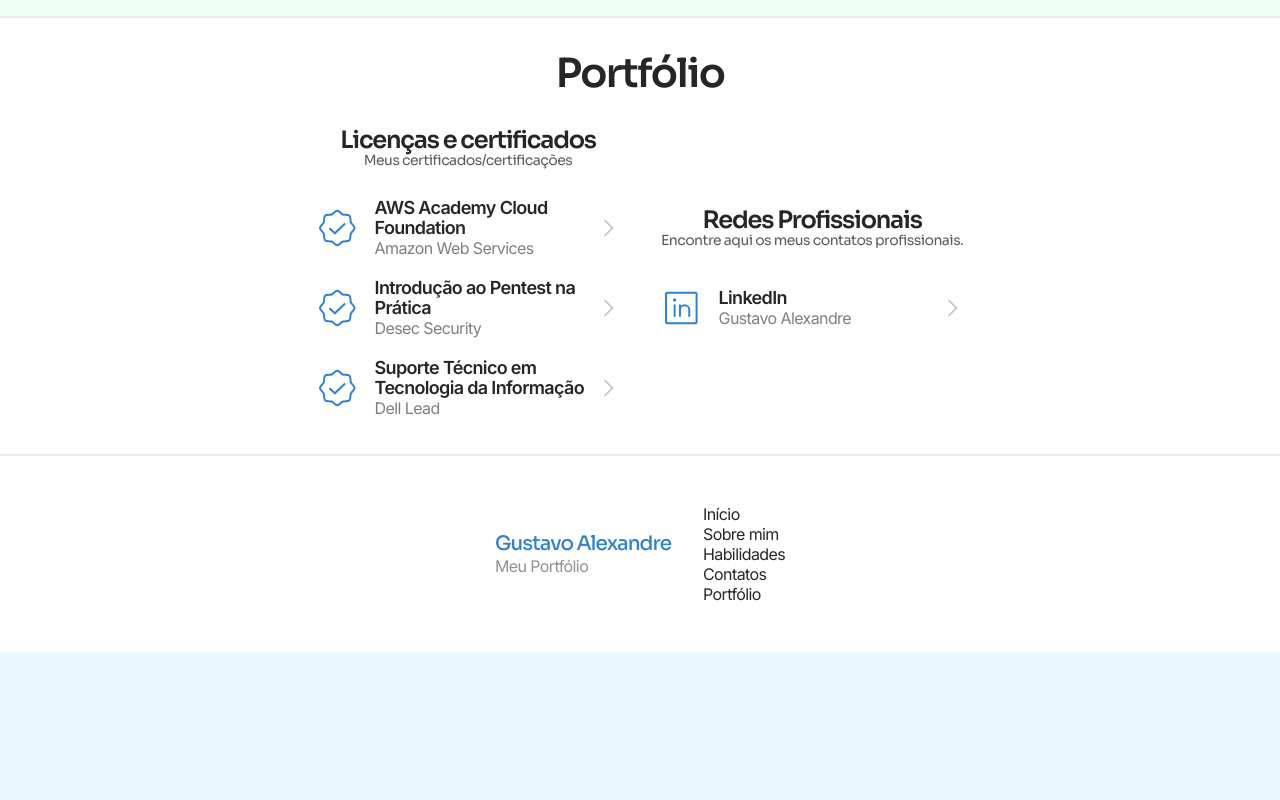
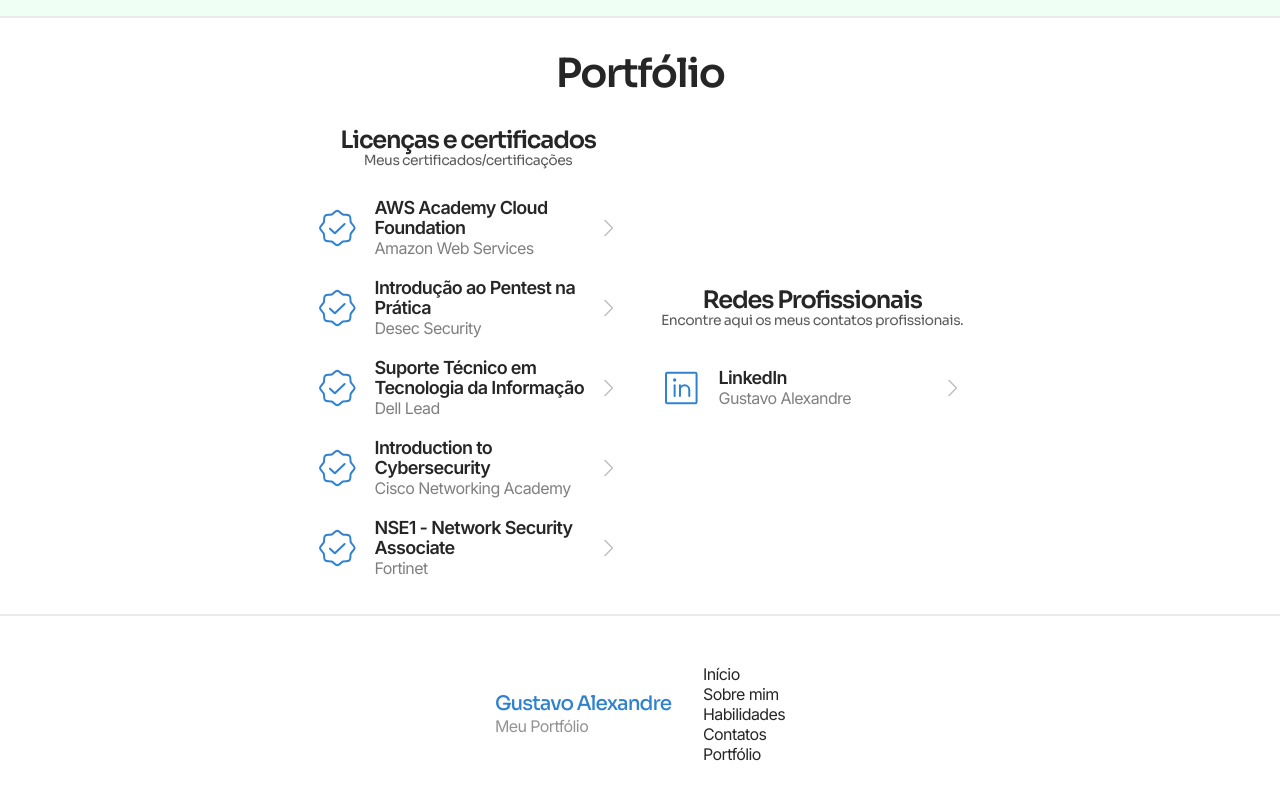
Before and after one commit to JacoMartins/gustavo-portfolio, a React (Vite) app in the folder web/: page / in a window 1280 px wide. Shown: the part 2877-3677 px from the top of the page. Before the commit the page ends 3529 px from the top, so only its background shows below. Built offline with nearby package versions, Linux system fonts and the light colour scheme.

Commit message:
feat: Update data.tsx

```diff
--- a/web/src/components/Pages/Home/data.tsx
+++ b/web/src/components/Pages/Home/data.tsx
@@ -165,6 +165,22 @@ export const cert = [
     link: 'https://drive.google.com/file/d/1tYrTi2qMSLmeiRXSEE6aHLWPEKPJYxvW/view',
     type: 'portfolio'
   },
+
+  {
+    text: 'Introduction to Cybersecurity',
+    description: 'Cisco Networking Academy',
+    image: 'Cert',
+    link: '',
+    type: 'portfolio'
+  },
+
+  {
+    text: 'NSE1 - Network Security Associate',
+    description: 'Fortinet',
+    image: 'Cert',
+    link: '',
+    type: 'portfolio'
+  },
 ]
 
 export const prof = [
```
